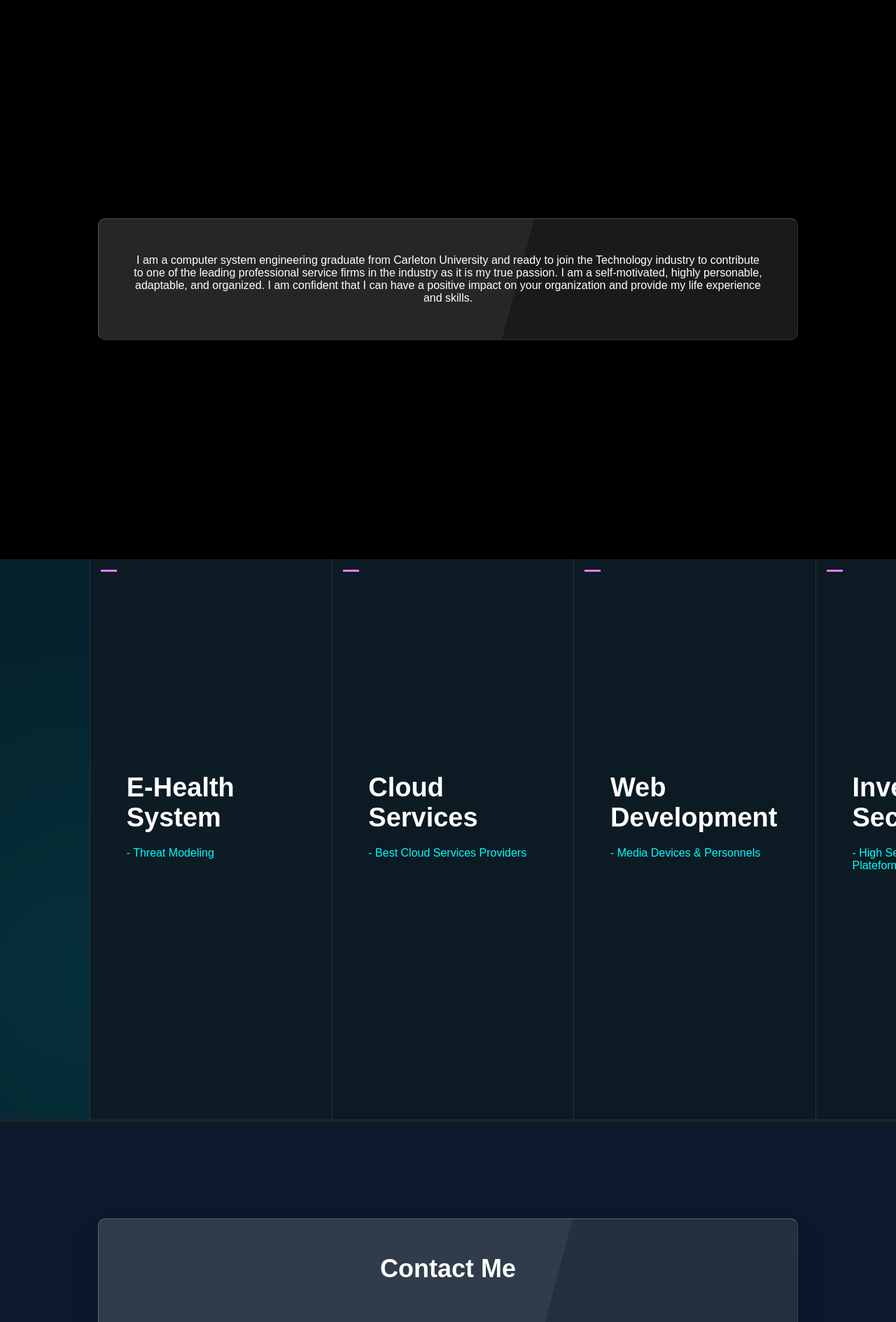
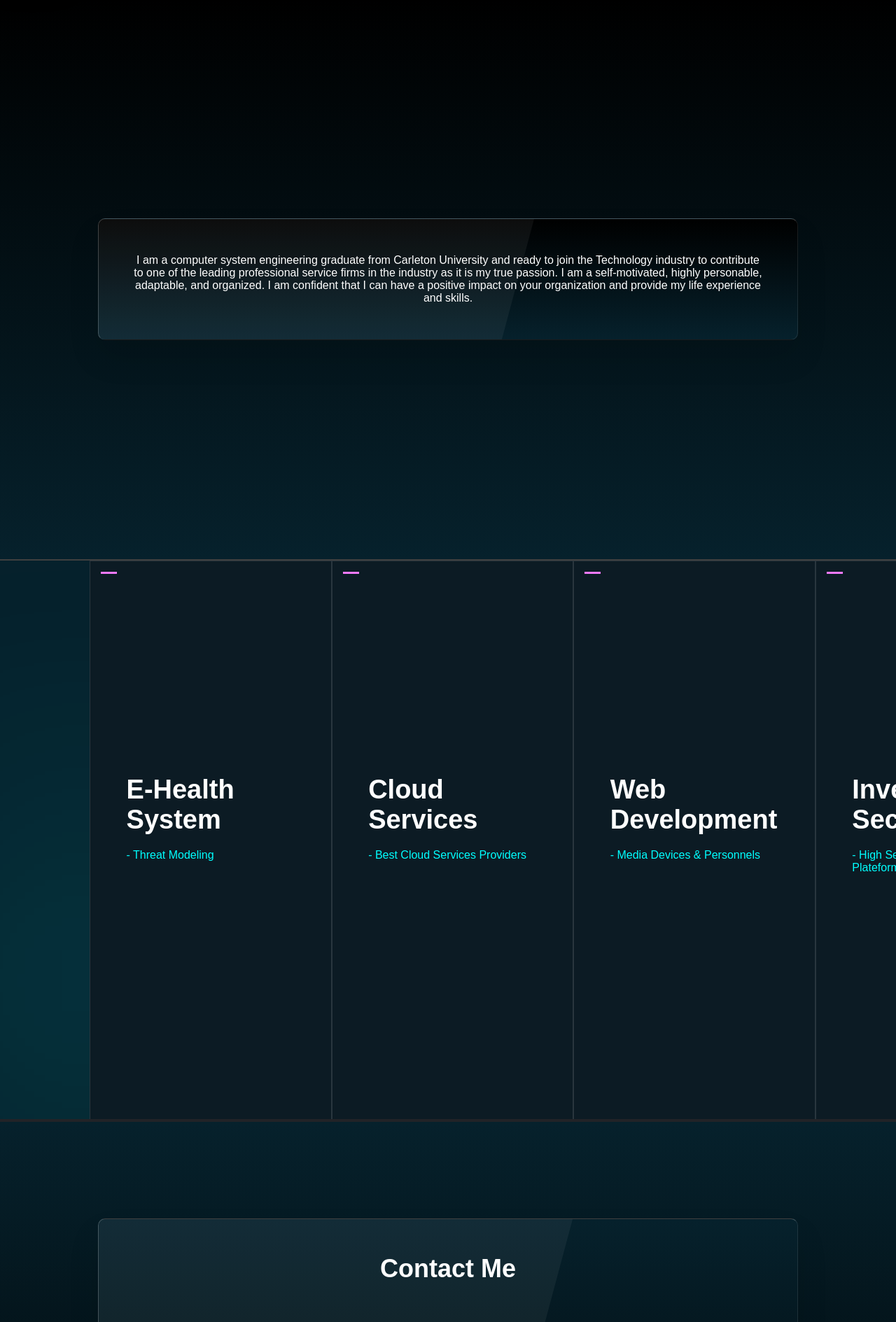
Before and after one commit to debele-tinsae/my_portfolio, a Django app: page /myweb/ in a window 1280 px wide. Shown: the part 801-2690 px from the top of the page at 70% size. Run offline with Django 4.2, Linux system fonts and the light colour scheme; some libraries are stand-ins or nearby versions.

Commit message:
Fix outline

```diff
--- a/static/css/pro_style.css
+++ b/static/css/pro_style.css
@@ -99,7 +99,8 @@ body
     background-color: #000;
 }
 #about{
-  background: #000;
+  background-image: linear-gradient(black, rgb(6, 33, 44));
+  animation: show 1s 620ms ease forwards;
   display: flex;
   justify-content: center;
   align-items: center;
@@ -115,7 +116,7 @@ body
   align-items: center;
   max-width: 1000px;
   padding: 50px;
-  background-color: rgba(255, 255, 255, 0.1);
+  background-image: linear-gradient(black, rgb(6, 33, 44));
   box-shadow: 0 25px 45px rgba(0, 0, 0, 0.1);
   border: 1px solid rgba(255, 255, 255, 0.25);
   border-right: 1px solid rgba(255, 255, 255, 0.1);
@@ -145,6 +146,7 @@ body
 
 #project{
     background-color:black;
+    border-top: 2px solid rgba(255, 255, 255, 0.25);
     overflow-y: hidden ;
     overflow-x: hidden;
 }
@@ -156,7 +158,7 @@ body
 #contact{
     position: relative;
     align-items: center;
-    background-color: #0c192c ;
+    background-image: linear-gradient(rgb(6, 33, 44), black);
     align-items: center;
     justify-content: center;
     width: 100%;
@@ -216,7 +218,7 @@ section {
     width: 100%;
     max-width: 1000px;
     padding: 50px;
-    background-color: rgba(255, 255, 255, 0.1);
+    background-image: linear-gradient(rgb(6, 33, 44),black);
     box-shadow: 0 25px 45px rgba(0, 0, 0, 0.1);
     border: 1px solid rgba(255, 255, 255, 0.25);
     border-right: 1px solid rgba(255, 255, 255, 0.1);
@@ -605,7 +607,7 @@ section {
     align-items: center;
     height: 100%;
     min-width: 30%;
-    border-left: 0.1px solid rgba(255, 255, 255, 0.116);
+    border: 0.1px solid rgba(255, 255, 255, 0.116);
     background: rgba(0, 0, 0, 0.164);
     overflow: hidden;
     transition: background 0.2s ease;
```
